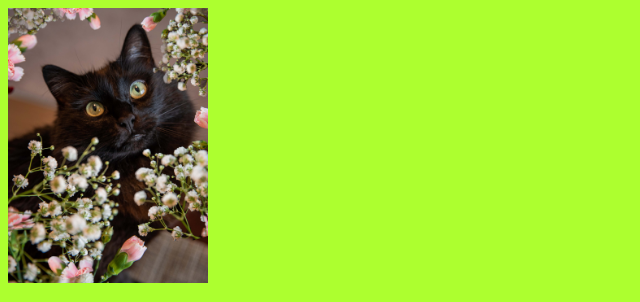
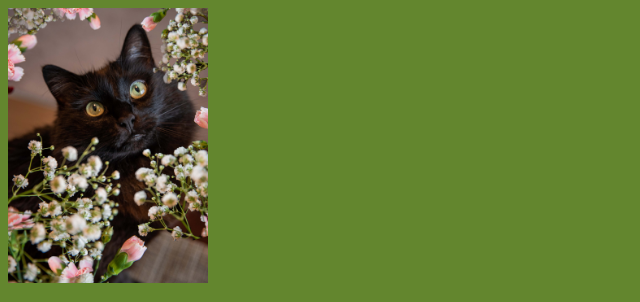
Before and after one commit to sabamaheen/kitty_n_me, a plain HTML site: page index.html in a window 1280 px wide. Shown: the top 302 px of the page, without its empty margins (0-640 px from the left). Drawn offline with Linux system fonts and the light colour scheme.

Commit message:
bkgd color change
yoyoyo the last bkgd was crazy on the eyes, enjoy

```diff
--- a/style.css
+++ b/style.css
@@ -1,5 +1,5 @@
 body {
-	background-color:greenyellow;
+	background-color:rgb(99, 134, 46);
 }
 
 img {
```
